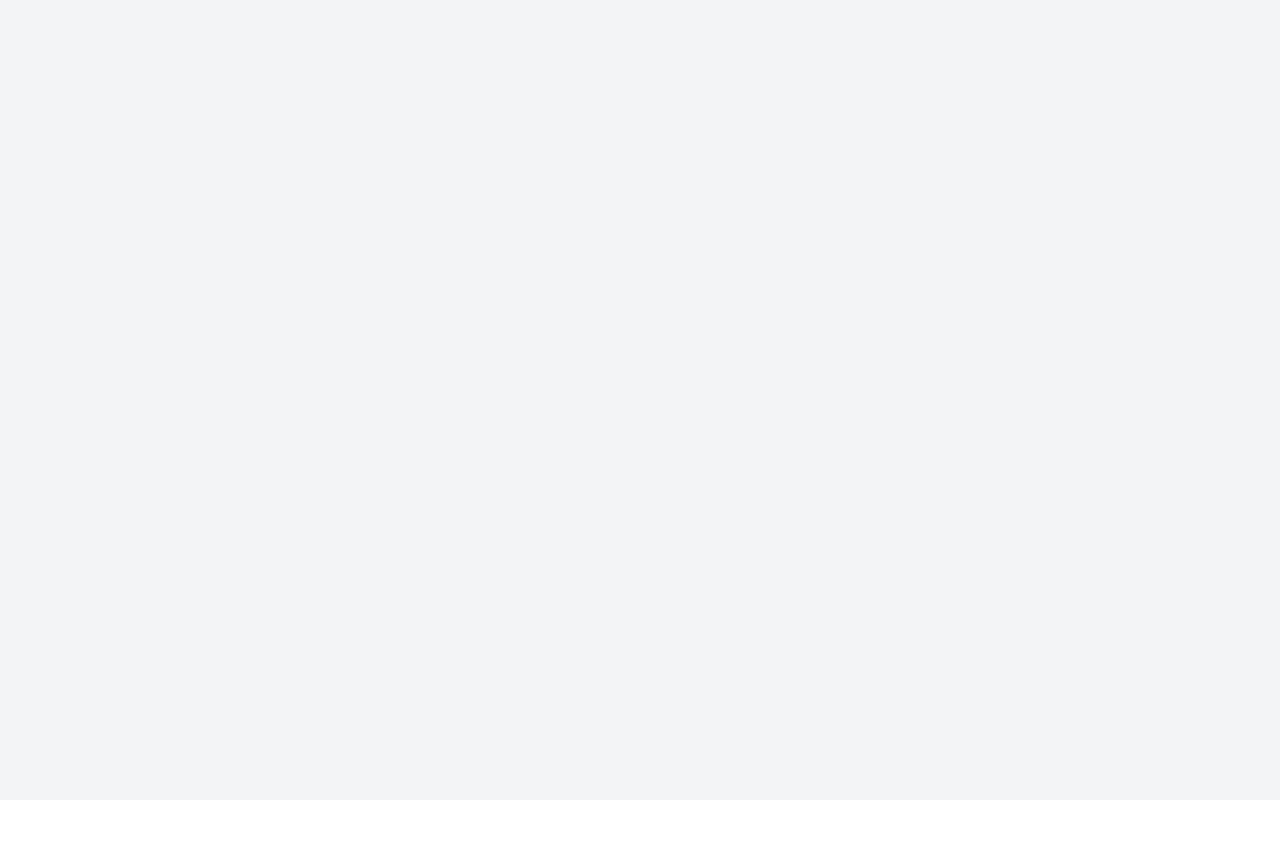
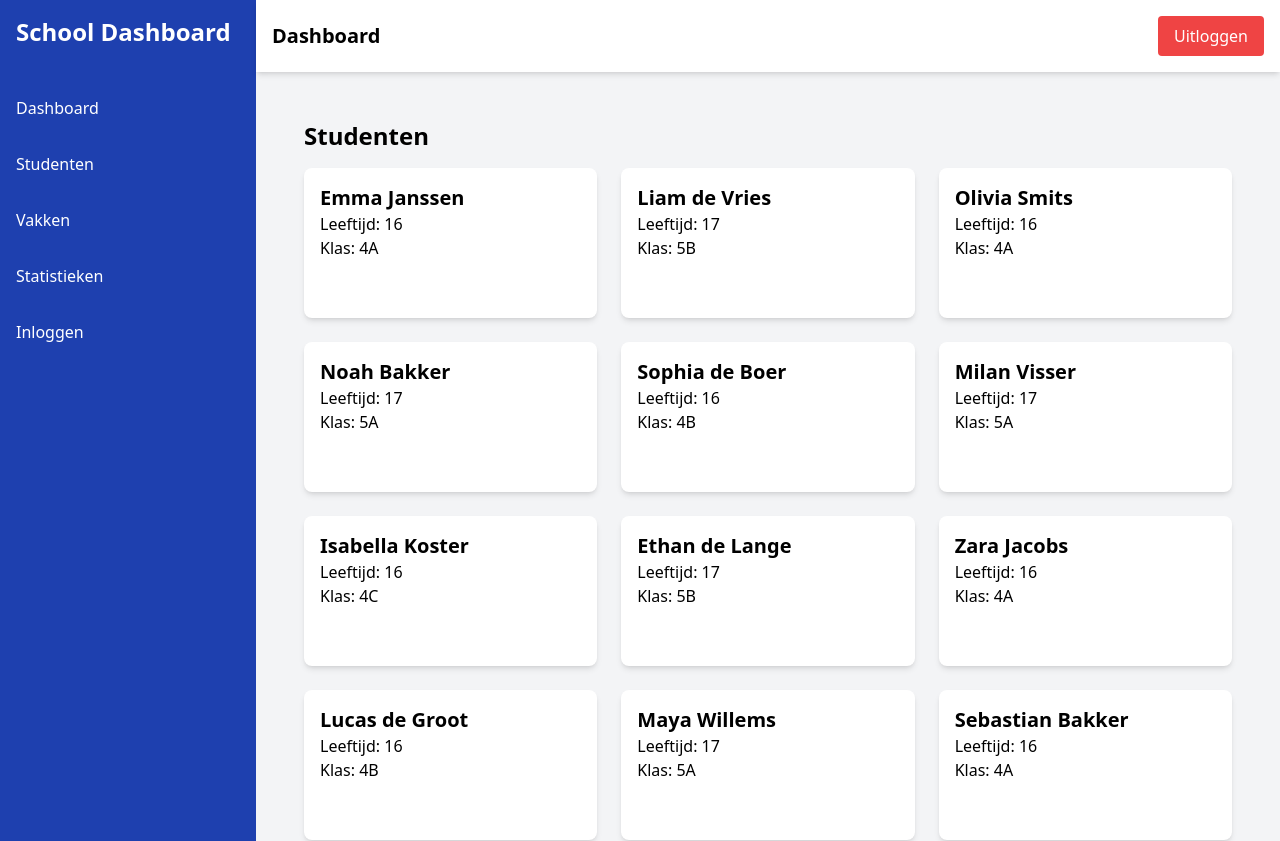
Before and after one commit to AbdellaBoutaarourt/Dashboard, a React (Create React App) app in the folder prototype-dashboard/: page /students in a window 1280 px wide. Before the commit this address had no page. Shown: the top 841 px of the page. Before the commit the page ends 800 px from the top, so only its background shows below. Built offline with nearby package versions, Linux system fonts and the light colour scheme; the HTML template or start-up script is replaced by a standard one.

Commit message:
student page

```diff
--- a/prototype-dashboard/src/App.js
+++ b/prototype-dashboard/src/App.js
@@ -4,6 +4,8 @@ import DashboardHome from './Pages/DashboardHome';
 import SubjectsPage from './Pages/SubjectsPage';
 import DashboardLayout from './Pages/DashboardLayout';
 import StatisticsPage from './Pages/StatisticsPage';
+import StudentPage from './Pages/StudentPage';
+
 
 
 function App() {
@@ -27,6 +29,14 @@ function App() {
           }
         />
         <Route
+          path="/students"
+          element={
+            <DashboardLayout>
+              <StudentPage />
+            </DashboardLayout>
+          }
+        />
+        <Route
           path="/statistieken"
           element={
             <DashboardLayout>
--- a/prototype-dashboard/src/Pages/DashboardLayout.js
+++ b/prototype-dashboard/src/Pages/DashboardLayout.js
@@ -11,6 +11,9 @@ const DashboardLayout = ({ children }) => {
                     <ul>
                         <li>
                             <Link to="/" className="block p-4 hover:bg-blue-600">Dashboard</Link>
+                        </li>
+                        <li>
+                            <Link to="/students" className="block p-4 hover:bg-blue-600">Studenten</Link>
                         </li>
                         <li>
                             <Link to="/vakken" className="block p-4 hover:bg-blue-600">Vakken</Link>
--- /dev/null
+++ b/prototype-dashboard/src/Pages/StudentPage.js
@@ -0,0 +1,100 @@
+import React, { useState, useEffect } from "react";
+import { Radar } from "react-chartjs-2";
+import {
+    Chart as ChartJS,
+    RadialLinearScale,
+    PointElement,
+    LineElement,
+    Filler,
+    Tooltip,
+    Legend,
+} from "chart.js";
+
+ChartJS.register(RadialLinearScale, PointElement, LineElement, Filler, Tooltip, Legend);
+
+const StudentPage = () => {
+    const [students, setStudents] = useState([]);
+    const [selectedStudentId, setSelectedStudentId] = useState(null);
+
+    useEffect(() => {
+        fetch("../data.json")
+            .then((response) => response.json())
+            .then((data) => {
+                setStudents(data.students);
+            })
+            .catch((error) => {
+                console.error("Error fetching data: ", error);
+            });
+    }, []);
+
+    const handleStudentClick = (studentId) => {
+        setSelectedStudentId(selectedStudentId === studentId ? null : studentId);
+    };
+
+    return (
+        <div className="bg-gray-100 min-h-screen p-6">
+            <h1 className="text-2xl font-bold mb-4">Studenten</h1>
+
+            <div className="grid grid-cols-1 sm:grid-cols-2 md:grid-cols-3 gap-6">
+                {students.map((student) => {
+                    const isSelected = selectedStudentId === student.id;
+                    const radarChartData = {
+                        labels: student.subjects.map((subject) => subject.name),
+                        datasets: [
+                            {
+                                label: "Grades",
+                                data: student.subjects.map((subject) => subject.grade),
+                                backgroundColor: "rgba(54, 162, 235, 0.2)",
+                                borderColor: "rgba(54, 162, 235, 1)",
+                                borderWidth: 1,
+                            },
+                        ],
+                    };
+
+                    return (
+                        <div
+                            key={student.id}
+                            onClick={() => handleStudentClick(student.id)}
+                            className={`cursor-pointer bg-white p-4 shadow-md rounded-lg transition-all duration-300 transform ${isSelected ? "z-10" : ""
+                                }`}
+                            style={{
+                                position: "relative",
+                                height: isSelected ? "auto" : "150px",
+                                overflow: "hidden",
+                            }}
+                        >
+                            <h2 className="text-xl font-semibold">{student.name}</h2>
+                            <p>Leeftijd: {student.age}</p>
+                            <p>Klas: {student.class}</p>
+
+                            {isSelected && (
+                                <div className="mt-4 transition-all duration-500">
+                                    <h3 className="text-xl font-semibold mb-2">Cijfers per Vak</h3>
+                                    <div style={{ height: "300px" }}>
+                                        <Radar
+                                            data={radarChartData}
+                                            options={{
+                                                scales: {
+                                                    r: {
+                                                        beginAtZero: true,
+                                                        min: 0,
+                                                        max: 10,
+                                                        ticks: { stepSize: 2 },
+                                                    },
+                                                },
+                                                responsive: true,
+                                                maintainAspectRatio: false,
+                                            }}
+                                        />
+                                    </div>
+                                </div>
+                            )}
+                        </div>
+                    );
+                })}
+            </div>
+        </div>
+    );
+};
+
+export default StudentPage;
```
